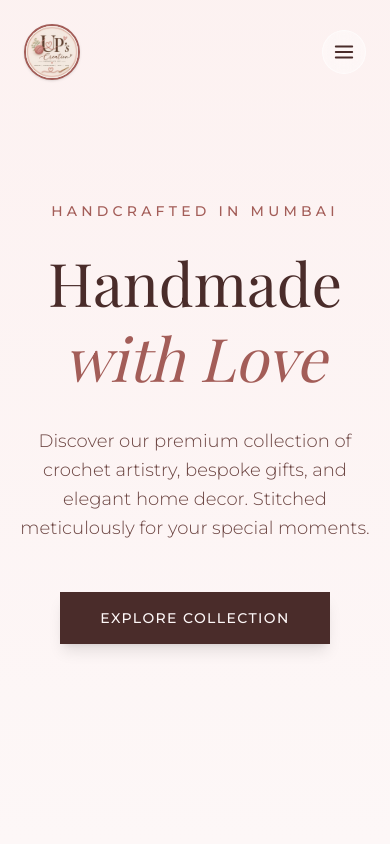
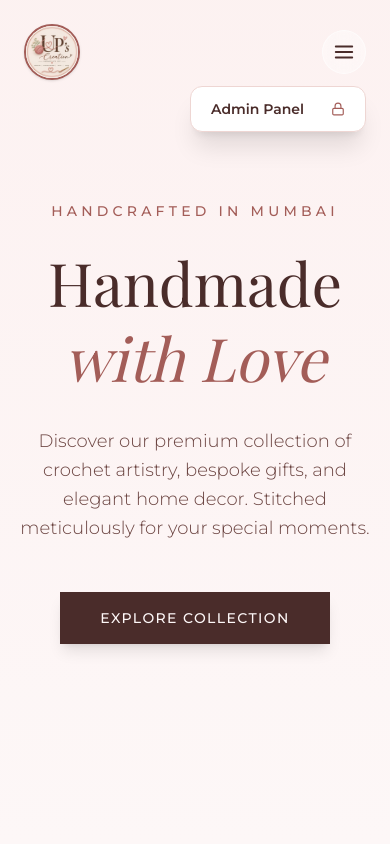
Before and after one commit to pranayk1123/ups-creation, a Next.js app: page / in a window 390 px wide. Both pictures are taken after a click on the button 344 px from the left and 52 px from the top of the page. Shown: the top 844 px of the page. Built offline with nearby package versions, Linux system fonts and the light colour scheme; no server answers; the database is empty; a web font is replaced by a local one.

Commit message:
Navbar update

```diff
--- a/components/Navbar.tsx
+++ b/components/Navbar.tsx
@@ -1,7 +1,27 @@
+"use client";
+
 import Image from 'next/image';
 import Link from 'next/link';
+import { useState, useEffect, useRef } from 'react';
 
 export default function Navbar() {
+  const [isMenuOpen, setIsMenuOpen] = useState(false);
+  const menuRef = useRef<HTMLDivElement>(null);
+
+  // Baher click kelyavar Menu band karnyasathi logic
+  useEffect(() => {
+    const handleClickOutside = (event: MouseEvent) => {
+      if (menuRef.current && !menuRef.current.contains(event.target as Node)) {
+        setIsMenuOpen(false);
+      }
+    };
+
+    document.addEventListener("mousedown", handleClickOutside);
+    return () => {
+      document.removeEventListener("mousedown", handleClickOutside);
+    };
+  }, []);
+
   return (
     <div className="absolute top-6 left-0 right-0 z-50 flex justify-between items-center px-6 md:px-12 w-full">
 
@@ -11,14 +31,13 @@ export default function Navbar() {
           <Image src="/logo.jpg.jpeg" alt="UP's Creation Logo" fill className="object-cover" />
         </div>
 
-        {/* STYLISH NAME: 'UP's' bold ani 'Creation' italic madhe */}
         <h2 className="hidden sm:flex items-baseline gap-1.5 drop-shadow-md">
           <span className="text-2xl font-serif font-extrabold text-[#4a2c2a] tracking-wider">UP's</span>
           <span className="text-3xl font-serif italic text-[#a35d58] tracking-wide">Creation</span>
         </h2>
       </Link>
 
-      {/* 2. Center: Links Capsule (Thoda left la shift kela ahe) */}
+      {/* 2. Center: Links Capsule */}
       <div className="hidden md:flex items-center gap-8 bg-[#4a2c2a]/10 backdrop-blur-md px-10 py-3 rounded-full border border-white/40 shadow-sm relative right-4 lg:right-16">
         <Link href="/" className="text-[#4a2c2a] hover:text-[#a35d58] text-xs tracking-widest uppercase font-bold transition-colors">
           Home
@@ -31,8 +50,14 @@ export default function Navbar() {
         </Link>
       </div>
 
-      {/* 3. Right Side: Menu Capsule WITH DROPDOWN */}
-      <div className="relative group hidden lg:flex items-center gap-4 bg-[#4a2c2a]/10 backdrop-blur-md pl-6 pr-2 py-2 rounded-full border border-white/40 shadow-sm cursor-pointer hover:bg-[#4a2c2a]/20 transition-all">
+      {/* 3. Right Side: Menu Capsule WITH CLICK DROPDOWN */}
+      <div ref={menuRef} className="relative">
+
+        {/* Desktop Menu Button */}
+        <div
+          onClick={() => setIsMenuOpen(!isMenuOpen)}
+          className="hidden lg:flex items-center gap-4 bg-[#4a2c2a]/10 backdrop-blur-md pl-6 pr-2 py-2 rounded-full border border-white/40 shadow-sm cursor-pointer hover:bg-[#4a2c2a]/20 transition-all"
+        >
           <span className="text-[#4a2c2a] text-xs font-bold tracking-widest uppercase">Menu</span>
           <div className="w-9 h-9 rounded-full bg-[#a35d58] flex items-center justify-center shadow-md">
             <svg xmlns="http://www.w3.org/2000/svg" width="16" height="16" viewBox="0 0 24 24" fill="none" stroke="currentColor" strokeWidth="2.5" strokeLinecap="round" strokeLinejoin="round" className="text-white">
@@ -40,31 +65,39 @@ export default function Navbar() {
               <circle cx="12" cy="7" r="4"></circle>
             </svg>
           </div>
-
-        {/* 🔻 Dropdown Menu (Menu var mouse gelyavar disel) 🔻 */}
-        <div className="absolute right-0 top-full mt-3 hidden group-hover:flex flex-col bg-white border border-[#eed6d3] rounded-xl shadow-lg overflow-hidden w-40 opacity-0 group-hover:opacity-100 transition-opacity duration-300">
-          <Link href="/admin" className="px-5 py-3 text-sm font-bold text-[#4a2c2a] hover:bg-[#fceceb] hover:text-[#a35d58] transition-colors text-center">
-            Admin Panel
-          </Link>
-        </div>
         </div>
 
-      {/* Mobile Menu Icon (Fakta chotya screen sathi) */}
-      <button className="md:hidden text-[#4a2c2a] bg-white/40 p-2.5 rounded-full backdrop-blur-md border border-white/50 relative group">
+        {/* Mobile Menu Icon */}
+        <button
+          onClick={() => setIsMenuOpen(!isMenuOpen)}
+          className="lg:hidden text-[#4a2c2a] bg-white/40 p-2.5 rounded-full backdrop-blur-md border border-white/50"
+        >
           <svg xmlns="http://www.w3.org/2000/svg" width="22" height="22" viewBox="0 0 24 24" fill="none" stroke="currentColor" strokeWidth="2" strokeLinecap="round" strokeLinejoin="round">
             <line x1="3" y1="12" x2="21" y2="12"></line>
             <line x1="3" y1="6" x2="21" y2="6"></line>
             <line x1="3" y1="18" x2="21" y2="18"></line>
           </svg>
+        </button>
 
-        {/* 🔻 Mobile madhe pan Dropdown taklay 🔻 */}
-        <div className="absolute right-0 top-full mt-3 hidden group-hover:flex flex-col bg-white border border-[#eed6d3] rounded-xl shadow-lg overflow-hidden w-40 opacity-0 group-hover:opacity-100 transition-opacity duration-300">
-          <Link href="/admin" className="px-5 py-3 text-sm font-bold text-[#4a2c2a] hover:bg-[#fceceb] hover:text-[#a35d58] transition-colors text-center">
+        {/* Dropdown Menu - Open zalyavar disel */}
+        {isMenuOpen && (
+          <div className="absolute right-0 top-full mt-3 flex flex-col bg-white border border-[#eed6d3] rounded-xl shadow-xl overflow-hidden w-44 z-50">
+            <Link
+              href="/admin"
+              onClick={() => setIsMenuOpen(false)} // Click kelyavar band hoil
+              className="px-5 py-3 text-sm font-bold text-[#4a2c2a] hover:bg-[#fceceb] hover:text-[#a35d58] transition-colors flex items-center justify-between"
+            >
               Admin Panel
+              {/* Ek chota Lock cha icon taklay professional disnyasathi */}
+              <svg xmlns="http://www.w3.org/2000/svg" width="14" height="14" viewBox="0 0 24 24" fill="none" stroke="currentColor" strokeWidth="2" strokeLinecap="round" strokeLinejoin="round" className="text-[#a35d58]">
+                <rect x="3" y="11" width="18" height="11" rx="2" ry="2"></rect>
+                <path d="M7 11V7a5 5 0 0 1 10 0v4"></path>
+              </svg>
             </Link>
           </div>
-      </button>
+        )}
 
+      </div>
     </div>
   );
 }
```
Lines whose indentation alone changed are shown as unchanged.
